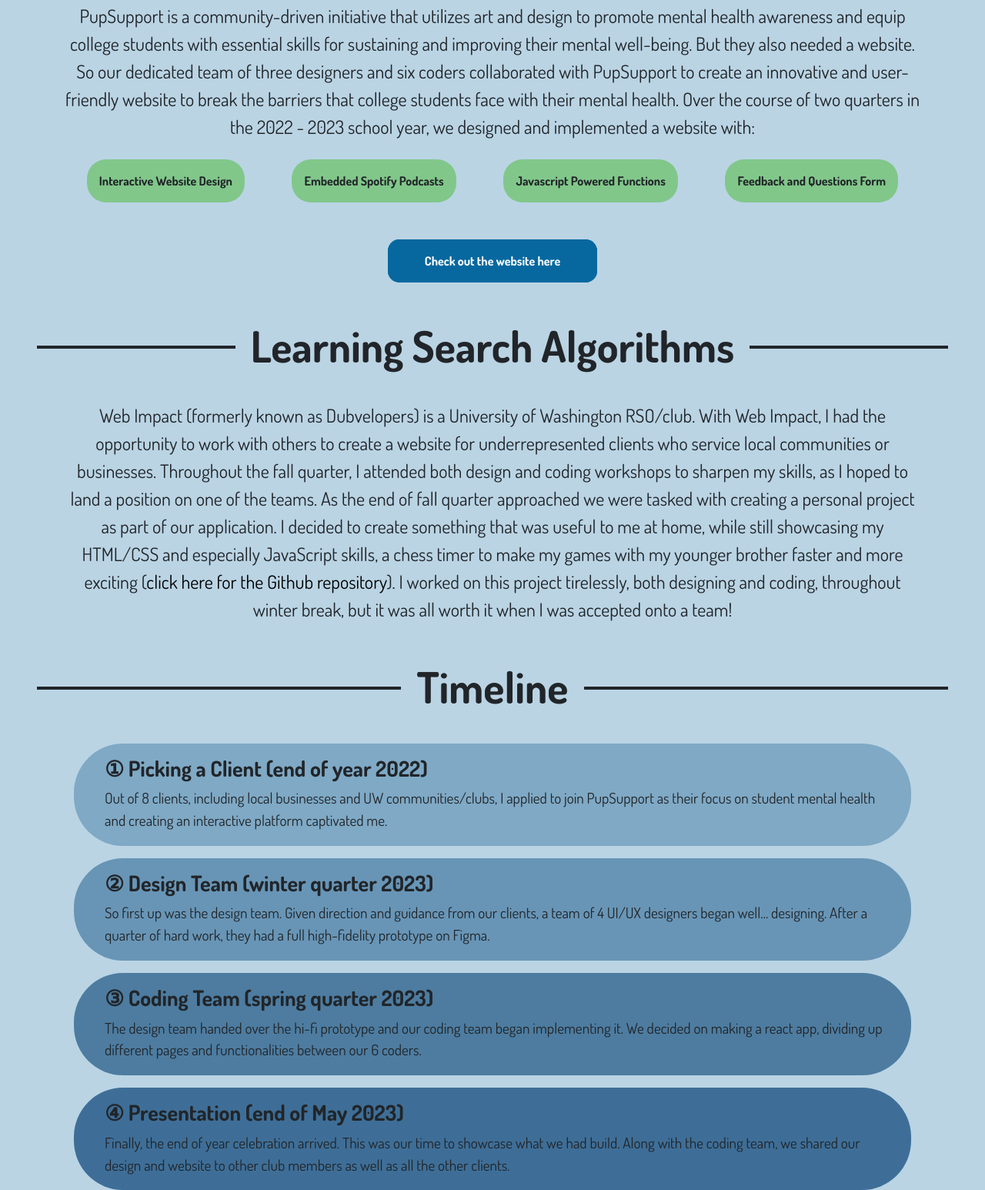
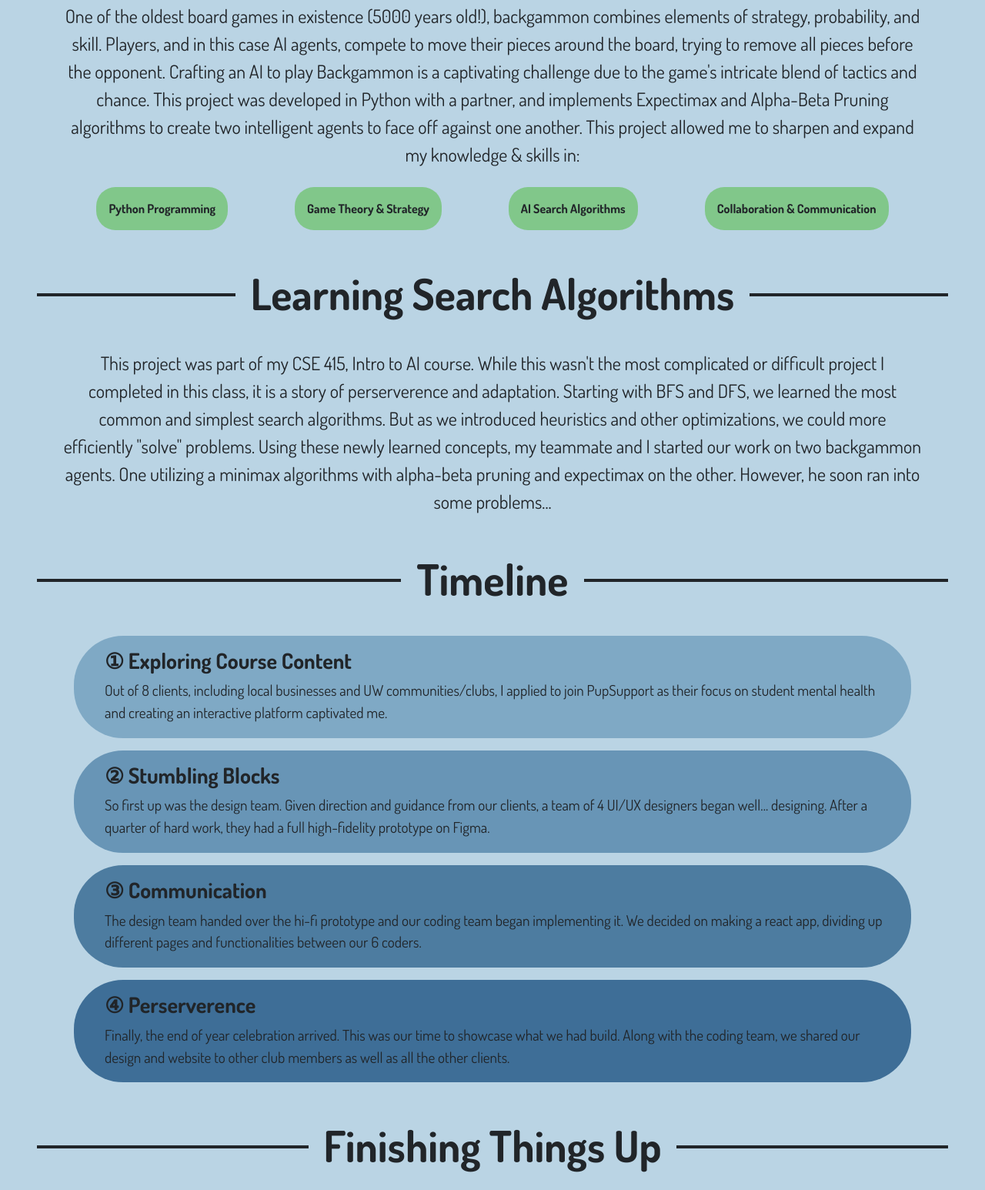
Before and after one commit to kaiden-ong/kaiden-ong.github.io, a plain HTML site: page html/backgammon.html in a window 1280 px wide. Shown: the part 812-2358 px from the top of the page at 77% size. Drawn offline with nearby package versions, Linux system fonts and the light colour scheme.

Commit message:
FOrmatting backgammon done, still trying to fix mobile formatting

```diff
--- a/html/backgammon.html
+++ b/html/backgammon.html
@@ -55,7 +55,7 @@
                     </div>
                     <div>
                         <h1 class="pup-title">AI Plays Backgammon</h1>
-                        <h2 class="pup-subtitle">// minimax with alpha-beta pruning & expectimax</h2>
+                        <h2 class="pup-subtitle">// alpha-beta pruning & expectimax algorithms</h2>
                     </div>
                 </div>
             </div>
@@ -64,17 +64,13 @@
                     <h2 class="text-center line-across"><span>What is Backgammon & Why AI?</span></h2>
                 </div>
                 <div class="container text-center">
-                    <p class="hidden">PupSupport is a community-driven initiative that utilizes art and design to promote mental health awareness and equip college students with essential skills for sustaining and improving their mental well-being. But they also needed a website. So our dedicated team of three designers and six coders collaborated with PupSupport to create an innovative and user-friendly website to break the barriers that college students face with their mental health. Over the course of two quarters in the 2022 - 2023 school year, we designed and implemented a website with:</p>
+                    <p class="hidden">One of the oldest board games in existence (5000 years old!), backgammon combines elements of strategy, probability, and skill. Players, and in this case AI agents, compete to move their pieces around the board, trying to remove all pieces before the opponent. Crafting an AI to play Backgammon is a captivating challenge due to the game's intricate blend of tactics and chance. This project was developed in Python with a partner, and implements Expectimax and Alpha-Beta Pruning algorithms to create two intelligent agents to face off against one another. This project allowed me to sharpen and expand my knowledge & skills in:</p>
                     <div class="my-4 pup-function-list">
-                        <div class="row-3 pup-function hidden fw-bold">Interactive Website Design</div>
-                        <div class="row-3 pup-function hidden fw-bold">Embedded Spotify Podcasts</div>
-                        <div class="row-3 pup-function hidden fw-bold">Javascript Powered Functions</div>
-                        <div class="row-3 pup-function hidden fw-bold">Feedback and Questions Form</div>
+                        <div class="row-3 pup-function hidden fw-bold">Python Programming</div>
+                        <div class="row-3 pup-function hidden fw-bold">Game Theory & Strategy</div>
+                        <div class="row-3 pup-function hidden fw-bold">AI Search Algorithms</div>
+                        <div class="row-3 pup-function hidden fw-bold">Collaboration & Communication</div>
                     </div>
-                    <div class="d-flex justify-content-center mt-lg-5 hidden">
-                        <a href="https://webimpactuw.github.io/PupSupport-Coding/" target="_blank" class="text-decoration-none"><button class="pup-link-btn"><p class="pup-link">Check out the website here</p></button></a>
-                    </div>
-
                 </div>
             </div>
             <div class="pup-steps">
@@ -82,7 +78,7 @@
                     <h2 class="text-center line-across"><span>Learning Search Algorithms</span></h2>
                 </div>
                 <div class="container text-center hidden">
-                    <p>Web Impact (formerly known as Dubvelopers) is a University of Washington RSO/club. With Web Impact, I had the opportunity to work with others to create a website for underrepresented clients who service local communities or businesses. Throughout the fall quarter, I attended both design and coding workshops to sharpen my skills, as I hoped to land a position on one of the teams. As the end of fall quarter approached we were tasked with creating a personal project as part of our application. I decided to create something that was useful to me at home, while still showcasing my HTML/CSS and especially JavaScript skills, a chess timer to make my games with my younger brother faster and more exciting (<a href="https://github.com/kaiden-ong/Chess-Timer" target="_blank" class="chess-link">click here for the Github repository</a>).  I worked on this project tirelessly, both designing and coding, throughout winter break, but it was all worth it when I was accepted onto a team!</p>
+                    <p>This project was part of my CSE 415, Intro to AI course. While this wasn't the most complicated or difficult project I completed in this class, it is a story of perserverence and adaptation. Starting with BFS and DFS, we learned the most common and simplest search algorithms. But as we introduced heuristics and other optimizations, we could more efficiently "solve" problems. Using these newly learned concepts, my teammate and I started our work on two backgammon agents. One utilizing a minimax algorithms with alpha-beta pruning and expectimax on the other. However, he soon ran into some problems...</p>
                 </div>
 
             </div>
@@ -96,19 +92,19 @@
                 <div class="d-flex flex-column timeline-container">
                     <div>
                         <div class="timeline-block block1 hidden mt-0">
-                            <h3 class="fw-bold">① Picking a Client (end of year 2022)</h3>
+                            <h3 class="fw-bold">① Exploring Course Content</h3>
                             <p>Out of 8 clients, including local businesses and UW communities/clubs, I applied to join PupSupport as their focus on student mental health and creating an interactive platform captivated me.</p>
                         </div>
                         <div class="timeline-block block2 hidden">
-                            <h3 class="fw-bold">② Design Team (winter quarter 2023)</h3>
+                            <h3 class="fw-bold">② Stumbling Blocks</h3>
                             <p>So first up was the design team. Given direction and guidance from our clients, a team of 4 UI/UX designers began well... designing. After a quarter of hard work, they had a full high-fidelity prototype on Figma.</p>
                         </div>
                         <div class="timeline-block block3 hidden">
-                            <h3 class="fw-bold">③ Coding Team (spring quarter 2023)</h3>
+                            <h3 class="fw-bold">③ Communication</h3>
                             <p>The design team handed over the hi-fi prototype and our coding team began implementing it. We decided on making a react app, dividing up different pages and functionalities between our 6 coders.</p>
                         </div>
                         <div class="timeline-block block4 hidden mb-0">
-                            <h3 class="fw-bold">④ Presentation (end of May 2023)</h3>
+                            <h3 class="fw-bold">④ Perserverence</h3>
                             <p>Finally, the end of year celebration arrived. This was our time to showcase what we had build. Along with the coding team, we shared our design and website to other club members as well as all the other clients.</p>
                         </div>
                     </div>
@@ -141,9 +137,6 @@
                     <div class="col-xl-7 col-lg-12 put-together hidden ms-lg-2">
                         <img src="../img/backgammon-demo.gif" alt="pupsupport about page website" class="pupsupport-website">
                     </div>
-                </div>
-                <div class="hidden text-center mt-lg-3 mt-xl-5">
-                    <h2 class="pup-skills">SKILLS & TOOLS USED: Python, Minimax (Alpha-Beta Pruning) & Expectimax Algorithms</h2>
                 </div>
             </div>
         </main>
```
